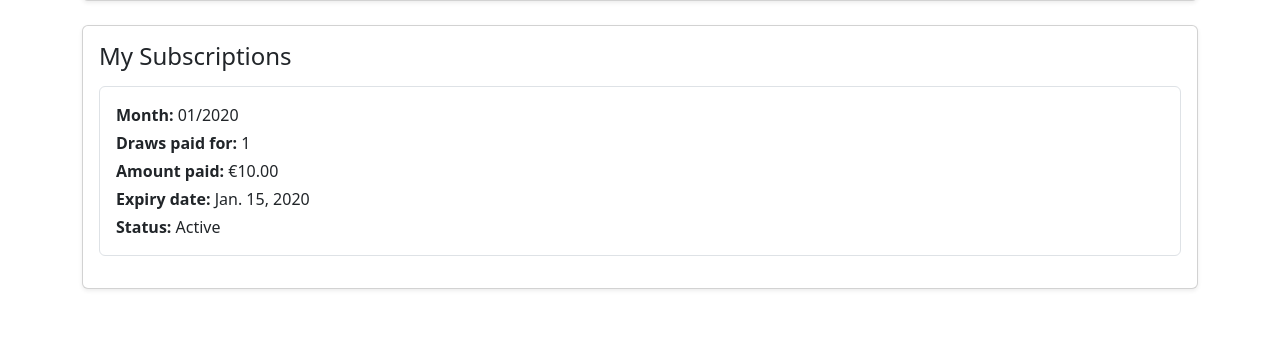
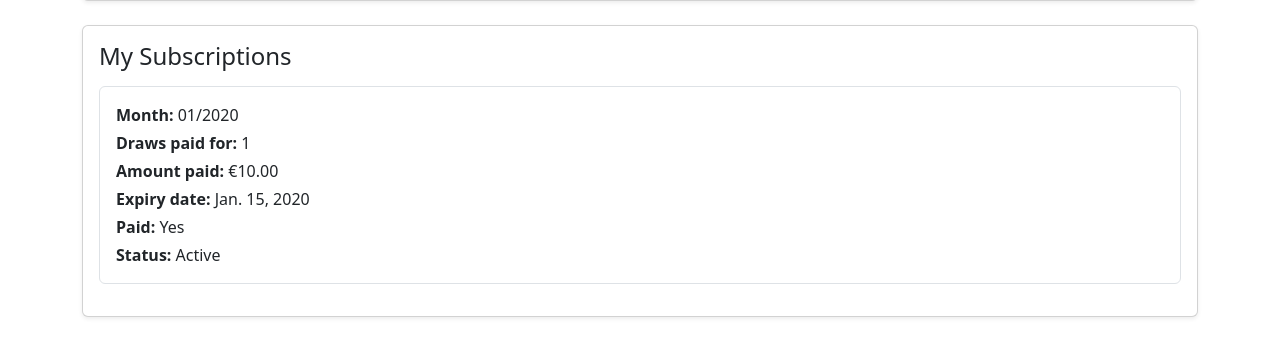
Before and after one commit to EmcioN/Midas-lotto, a Django app: page /accounts/profile/ in a window 1280 px wide. Shown: the part 498-839 px from the top of the page. Before the commit the page ends 788 px from the top, so only its background shows below. Run offline with Django 5.2, Linux system fonts and the light colour scheme; a user stored in the database is signed in; tables that the repository leaves empty hold one stand-in row (values such as "Sample post").

Commit message:
Show Stripe payment completion status on profile page

```diff
--- a/templates/accounts/profile.html
+++ b/templates/accounts/profile.html
@@ -10,7 +10,8 @@
         <p><strong>Email:</strong> {{ request.user.email }}</p>
         <p><strong>Full name:</strong> {{ request.user.profile.full_name|default:"-" }}</p>
         <p><strong>Department:</strong> {{ request.user.profile.department|default:"-" }}</p>
-        <p><strong>Subscription expiry:</strong> {{ request.user.profile.subscription_expiry|default:"Not active yet" }}</p>
+        <p><strong>Subscription expiry:</strong> {{ request.user.profile.subscription_expiry|default:"Not active yet" }}
+        </p>
 
         {% if latest_month %}
         <hr>
@@ -33,7 +34,8 @@
             <p class="mb-1"><strong>Draws paid for:</strong> {{ subscription.draws_paid_for }}</p>
             <p class="mb-1"><strong>Amount paid:</strong> €{{ subscription.amount_paid }}</p>
             <p class="mb-1"><strong>Expiry date:</strong> {{ subscription.expiry_date }}</p>
-                <p class="mb-0"><strong>Status:</strong> {{ subscription.active|yesno:"Active,Inactive" }}</p>
+            <p class="mb-1"><strong>Paid:</strong> {{ subscription.payment_completed|yesno:"Yes,No" }}</p>
+            <p class="mb-0"><strong>Status:</strong> {{ subscription.active|yesno:"Active,Pending" }}</p>
         </div>
         {% empty %}
         <p class="mb-0">You have no subscriptions yet.</p>
```
Lines whose indentation alone changed are shown as unchanged.
